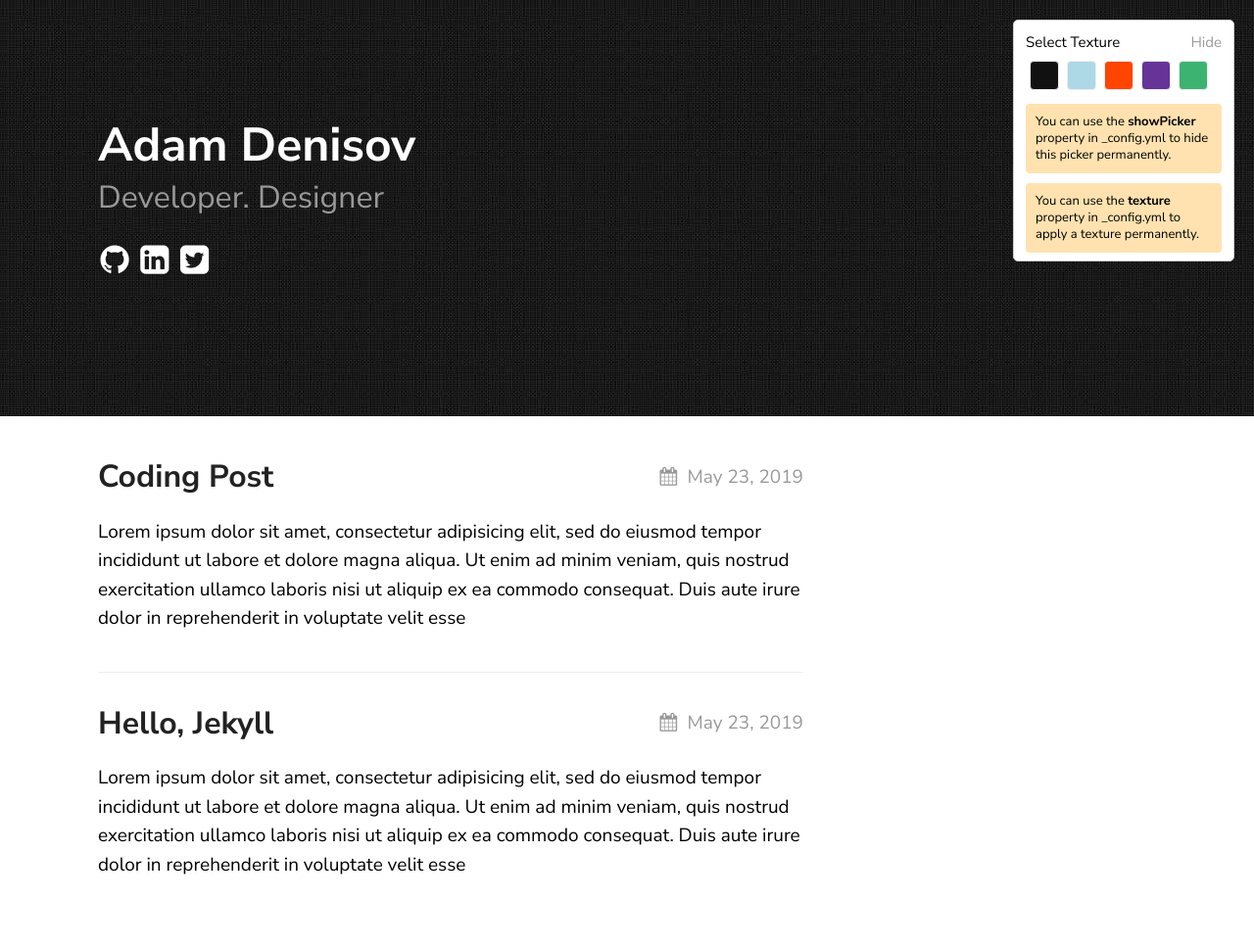
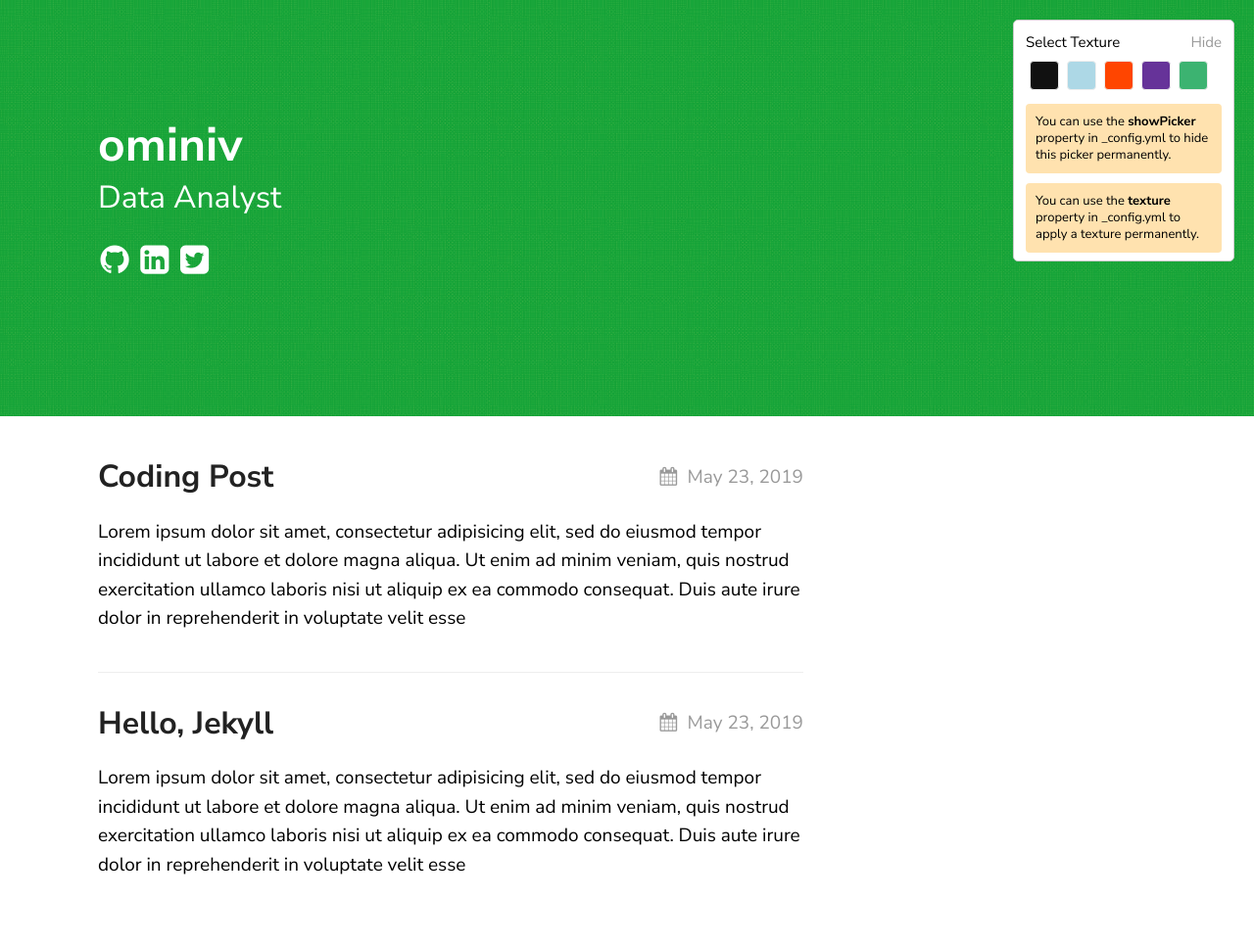
Before and after one commit to ominiv/ominiv.github.io, a Jekyll site: the page built from index.md, in a window 1280 px wide. Shown: the whole page at 98% size. Built offline with Jekyll 4.4.1, drawn with Linux system fonts in a browser that asks for light colours.

Commit message:
Theme changed

```diff
--- a/_config.yml
+++ b/_config.yml
@@ -15,10 +15,10 @@ sass:
 
 permalink: /posts/:title/
 texture:
-  title: Adam Denisov
-  tagline: Developer. Designer
+  title: ominiv
+  tagline: Data Analyst
   date_format: "%b %-d, %Y"
-  style: black
+  style: green
   showNav: false
   showPicker: true
 
```
